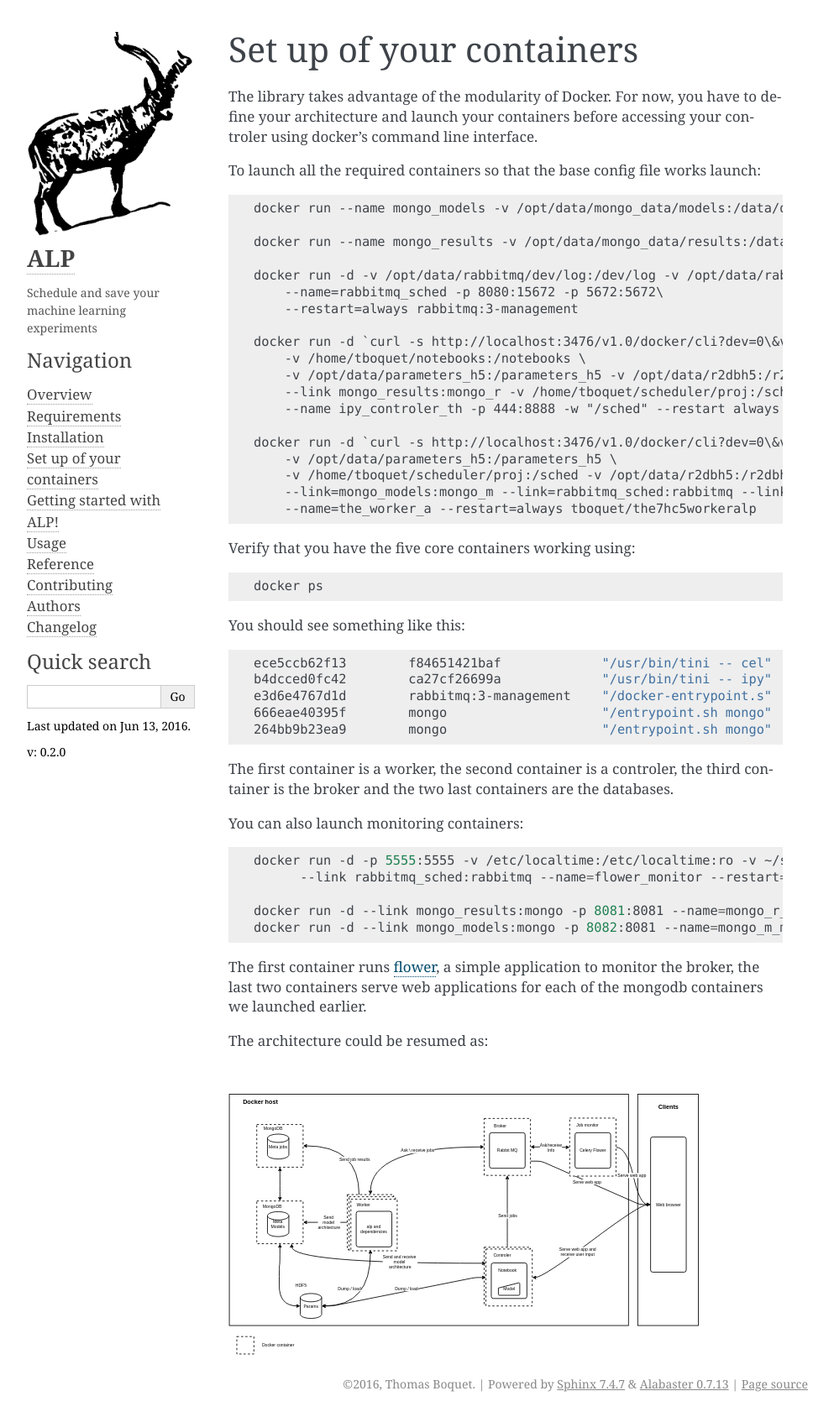
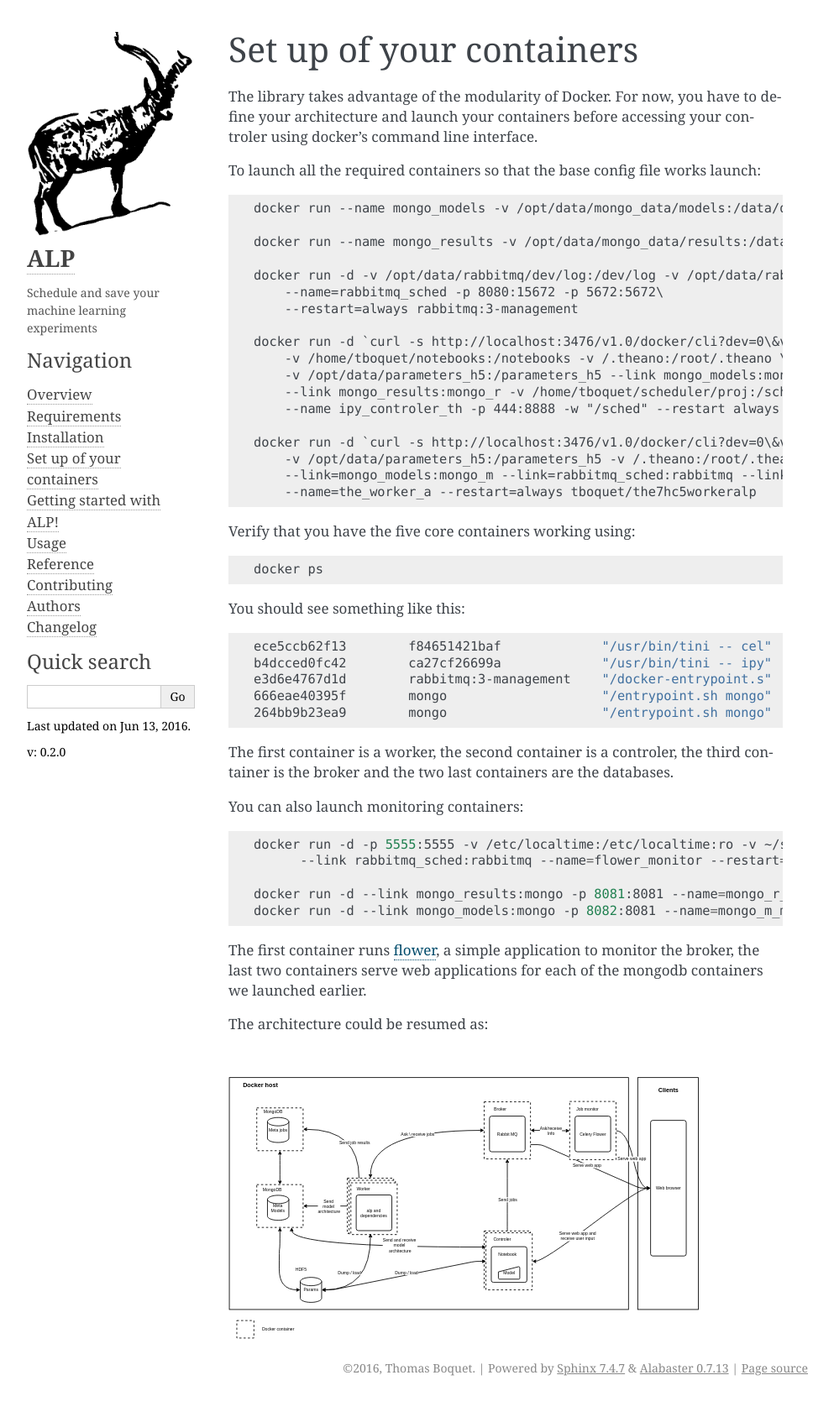
Before and after one commit to tboquet/python-alp, a Sphinx documentation site: the page built from docs/dockersetup.rst, in a window 1280 px wide. Shown: the whole page at 84% size, without its empty margins (148-1141 px from the left). Built offline with Sphinx 7.4.7, drawn with Linux system fonts in a browser that asks for light colours.

Commit message:
* update doc theano cache + patch

```diff
--- a/docs/dockersetup.rst
+++ b/docs/dockersetup.rst
@@ -15,14 +15,13 @@ To launch all the required containers so that the base config file works launch:
         --restart=always rabbitmq:3-management
 
     docker run -d `curl -s http://localhost:3476/v1.0/docker/cli?dev=0\&vol=nvidia_driver` \
-        -v /home/tboquet/notebooks:/notebooks \
-        -v /opt/data/parameters_h5:/parameters_h5 -v /opt/data/r2dbh5:/r2dbh5 --link mongo_models:mongo_m \
+        -v /home/tboquet/notebooks:/notebooks -v /.theano:/root/.theano \
+        -v /opt/data/parameters_h5:/parameters_h5 --link mongo_models:mongo_m \
         --link mongo_results:mongo_r -v /home/tboquet/scheduler/proj:/sched --link rabbitmq_sched:rabbitmq \
         --name ipy_controler_th -p 444:8888 -w "/sched" --restart always tboquet/the7hc5controleralp
 
     docker run -d `curl -s http://localhost:3476/v1.0/docker/cli?dev=0\&vol=nvidia_driver` \
-        -v /opt/data/parameters_h5:/parameters_h5 \
-        -v /home/tboquet/scheduler/proj:/sched -v /opt/data/r2dbh5:/r2dbh5 \
+        -v /opt/data/parameters_h5:/parameters_h5 -v /.theano:/root/.theano \
         --link=mongo_models:mongo_m --link=rabbitmq_sched:rabbitmq --link=mongo_results:mongo_r \
         --name=the_worker_a --restart=always tboquet/the7hc5workeralp
 
```
Also changed, not shown: 1 other file.
